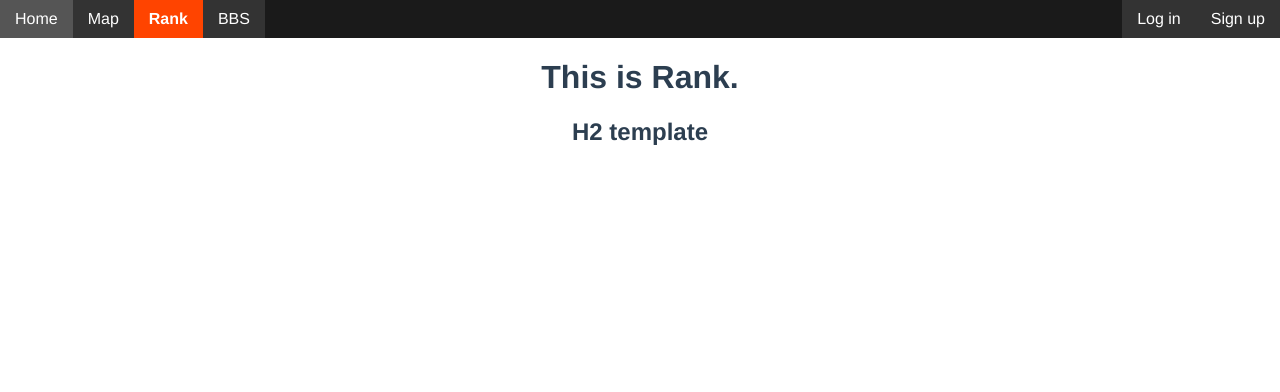
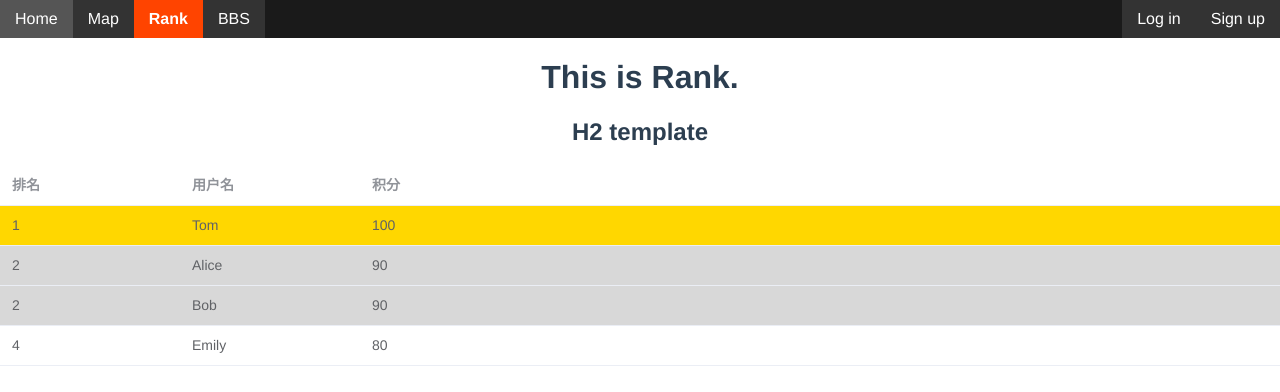
Before and after one commit to Yosame08/WorldTreeII, a Vue app in the folder worldtree_front/: page /rank in a window 1280 px wide. Shown: the top 392 px of the page. Built offline with nearby package versions, Linux system fonts and the light colour scheme.

Commit message:
Add table in Rank; Add new demands (#2)

```diff
--- a/worldtree_front/package.json
+++ b/worldtree_front/package.json
@@ -9,6 +9,7 @@
   "dependencies": {
     "axios": "^1.7.4",
     "core-js": "^3.8.3",
+    "element-plus": "^2.8.0",
     "mockjs": "^1.1.0",
     "vue": "^3.2.13",
     "vue-router": "^4.4.3"
--- a/worldtree_front/src/components/Rank.vue
+++ b/worldtree_front/src/components/Rank.vue
@@ -1,4 +1,69 @@
 <template>
-    <h1>This is Rank.</h1>
-    <h2>H2 template</h2>
+  <h1>This is Rank.</h1>
+  <h2>H2 template</h2>
+  <el-table
+      :data="tableData"
+      style="width: 100%"
+      :row-class-name="tableRowClassName"
+  >
+    <el-table-column prop="rank" label="排名" width="180" />
+    <el-table-column prop="name" label="用户名" width="180" />
+    <el-table-column prop="point" label="积分" />
+  </el-table>
 </template>
+
+<script>
+import { defineComponent } from 'vue';
+import {fetchRankData} from "@/services/infoService";
+
+export default defineComponent({
+  name: 'Rank',
+  data() {
+    return {
+      tableData: [],
+    };
+  },
+  created() {
+    this.loadRankData();
+  },
+  methods: {
+    async loadRankData() {
+      try {
+        const response = await fetchRankData();
+        console.log(response);
+        if (response.data.code === 3050) {
+          this.tableData = response.data.tableData;
+        } else {
+          this.$router.push('/login');
+        }
+      } catch (error) {
+        console.error('Failed to fetch rank data', error);
+        this.$router.push('/login');
+      }
+    },
+    tableRowClassName({ row }) {
+      console.log(row);
+      if (row.rank === 1) {
+        return 'golden-row';
+      } else if (row.rank === 2) {
+        return 'silver-row';
+      } else if (row.rank === 3) {
+        return 'bronze-row';
+      }
+      return '';
+    },
+  },
+});
+</script>
+
+<style>
+.el-table .golden-row {
+  --el-table-tr-bg-color: #ffd700;
+}
+.el-table .silver-row {
+  --el-table-tr-bg-color: #d8d8d8;
+}
+.el-table .bronze-row {
+  --el-table-tr-bg-color: #cd7f32;
+}
+</style>
--- a/worldtree_front/src/main.js
+++ b/worldtree_front/src/main.js
@@ -3,10 +3,12 @@ import App from './App.vue'
 import axios from 'axios'
 import router from './router/router'
 import './mock.js'
+import ElementPlus from 'element-plus'
+import 'element-plus/dist/index.css'
 
 // axios.defaults.baseURL = 'http://localhost:8088'
 
 const app = createApp(App)
 // app.config.globalProperties.$axios = axios
 
-app.use(router).mount('#app')
+app.use(router).use(ElementPlus).mount('#app')
--- a/worldtree_front/src/mock.js
+++ b/worldtree_front/src/mock.js
@@ -59,3 +59,31 @@ Mock.mock('/api/logout', 'post', {
     code: 200,
     data: {}
 });
+
+Mock.mock('/api/rank', 'get', () => {
+    return {
+        "code": 3050,
+        "tableData": [
+            {
+                "rank": 1,
+                "name": "Tom",
+                "point": 100,
+            },
+            {
+                "rank": 2,
+                "name": "Alice",
+                "point": 90,
+            },
+            {
+                "rank": 2,
+                "name": "Bob",
+                "point": 90,
+            },
+            {
+                "rank": 4,
+                "name": "Emily",
+                "point": 80,
+            },
+        ],
+    };
+});
--- /dev/null
+++ b/worldtree_front/src/services/infoService.js
@@ -0,0 +1,6 @@
+// src/services/infoService.js
+import axios from 'axios';
+
+export const fetchRankData = () => {
+    return axios.get('/api/rank');
+};
```
Also changed, not shown: 2 other files (tests, documents, lock files or other folders).
